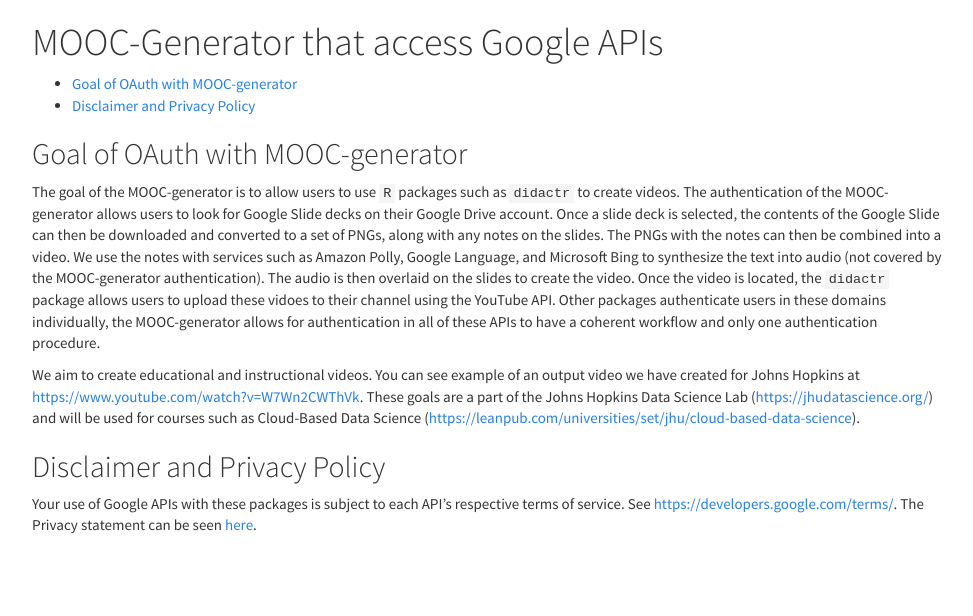
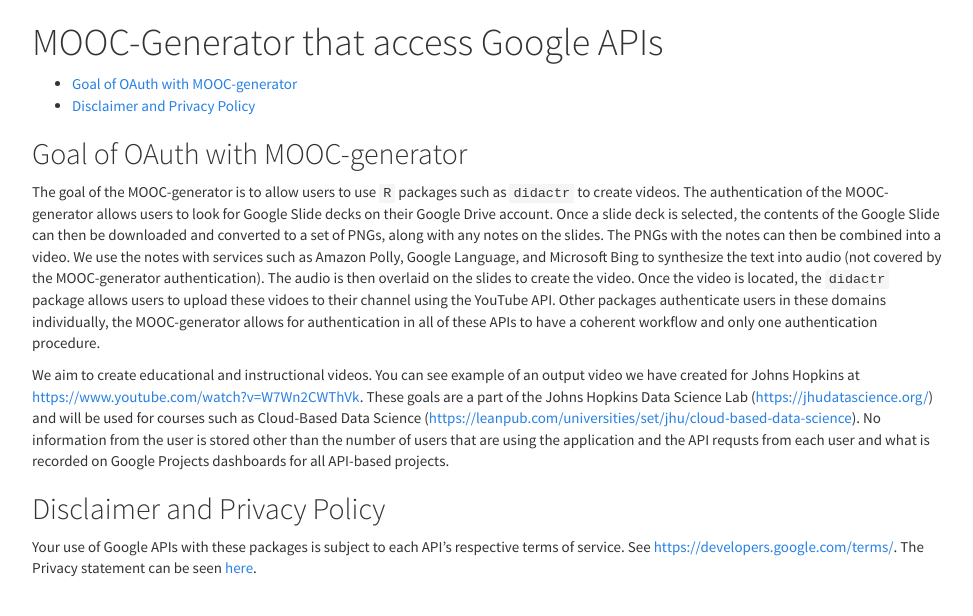
Before and after one commit to muschellij2/muschellij2.github.io, a Jekyll site: the page mooc-generator/index.html, which Jekyll copies as it is, in a window 1280 px wide. Shown: the top 616 px of the page, without its empty margins (153-1126 px from the left). Built offline with Jekyll 4.4.1, drawn with Linux system fonts in a browser that asks for light colours.

Commit message:
updated the data keeping

```diff
--- a/mooc-generator/index.Rmd
+++ b/mooc-generator/index.Rmd
@@ -15,7 +15,7 @@ https://github.com/tidyverse/tidyverse.org/blob/master/content/google_privacy_po
 
 The goal of the MOOC-generator is to allow users to use `R` packages such as `didactr` to create videos.  The authentication of the MOOC-generator allows users to look for Google Slide decks on their Google Drive account.  Once a slide deck is selected, the contents of the Google Slide can then be downloaded and converted to a set of PNGs, along with any notes on the slides.  The PNGs with the notes can then be combined into a video.  We use the notes with services such as Amazon Polly, Google Language, and Microsoft Bing to synthesize the text into audio (not covered by the MOOC-generator authentication).  The audio is then overlaid on the slides to create the video.  Once the video is located, the `didactr` package allows users to upload these vidoes to their channel using the YouTube API.  Other packages authenticate users in these domains individually, the MOOC-generator allows for authentication in all of these APIs to have a coherent workflow and only one authentication procedure.
 
-We aim to create educational and instructional videos.  You can see example of an output video we have created for Johns Hopkins at https://www.youtube.com/watch?v=W7Wn2CWThVk.  These goals are a part of the Johns Hopkins Data Science Lab (https://jhudatascience.org/) and will be used for courses such as Cloud-Based Data Science (https://leanpub.com/universities/set/jhu/cloud-based-data-science).
+We aim to create educational and instructional videos.  You can see example of an output video we have created for Johns Hopkins at https://www.youtube.com/watch?v=W7Wn2CWThVk.  These goals are a part of the Johns Hopkins Data Science Lab (https://jhudatascience.org/) and will be used for courses such as Cloud-Based Data Science (https://leanpub.com/universities/set/jhu/cloud-based-data-science).  No information from the user is stored other than the number of users that are using the application and the API requsts from each user and what is recorded on Google Projects dashboards for all API-based projects.
 
 ## Disclaimer and Privacy Policy
 
--- a/mooc-generator/index.html
+++ b/mooc-generator/index.html
@@ -409,7 +409,7 @@ https://github.com/tidyverse/tidyverse.org/blob/master/content/google_privacy_po
 <div id="goal-of-oauth-with-mooc-generator" class="section level2">
 <h2>Goal of OAuth with MOOC-generator</h2>
 <p>The goal of the MOOC-generator is to allow users to use <code>R</code> packages such as <code>didactr</code> to create videos. The authentication of the MOOC-generator allows users to look for Google Slide decks on their Google Drive account. Once a slide deck is selected, the contents of the Google Slide can then be downloaded and converted to a set of PNGs, along with any notes on the slides. The PNGs with the notes can then be combined into a video. We use the notes with services such as Amazon Polly, Google Language, and Microsoft Bing to synthesize the text into audio (not covered by the MOOC-generator authentication). The audio is then overlaid on the slides to create the video. Once the video is located, the <code>didactr</code> package allows users to upload these vidoes to their channel using the YouTube API. Other packages authenticate users in these domains individually, the MOOC-generator allows for authentication in all of these APIs to have a coherent workflow and only one authentication procedure.</p>
-<p>We aim to create educational and instructional videos. You can see example of an output video we have created for Johns Hopkins at <a href="https://www.youtube.com/watch?v=W7Wn2CWThVk" class="uri">https://www.youtube.com/watch?v=W7Wn2CWThVk</a>. These goals are a part of the Johns Hopkins Data Science Lab (<a href="https://jhudatascience.org/" class="uri">https://jhudatascience.org/</a>) and will be used for courses such as Cloud-Based Data Science (<a href="https://leanpub.com/universities/set/jhu/cloud-based-data-science" class="uri">https://leanpub.com/universities/set/jhu/cloud-based-data-science</a>).</p>
+<p>We aim to create educational and instructional videos. You can see example of an output video we have created for Johns Hopkins at <a href="https://www.youtube.com/watch?v=W7Wn2CWThVk" class="uri">https://www.youtube.com/watch?v=W7Wn2CWThVk</a>. These goals are a part of the Johns Hopkins Data Science Lab (<a href="https://jhudatascience.org/" class="uri">https://jhudatascience.org/</a>) and will be used for courses such as Cloud-Based Data Science (<a href="https://leanpub.com/universities/set/jhu/cloud-based-data-science" class="uri">https://leanpub.com/universities/set/jhu/cloud-based-data-science</a>). No information from the user is stored other than the number of users that are using the application and the API requsts from each user and what is recorded on Google Projects dashboards for all API-based projects.</p>
 </div>
 <div id="disclaimer-and-privacy-policy" class="section level2">
 <h2>Disclaimer and Privacy Policy</h2>
```
